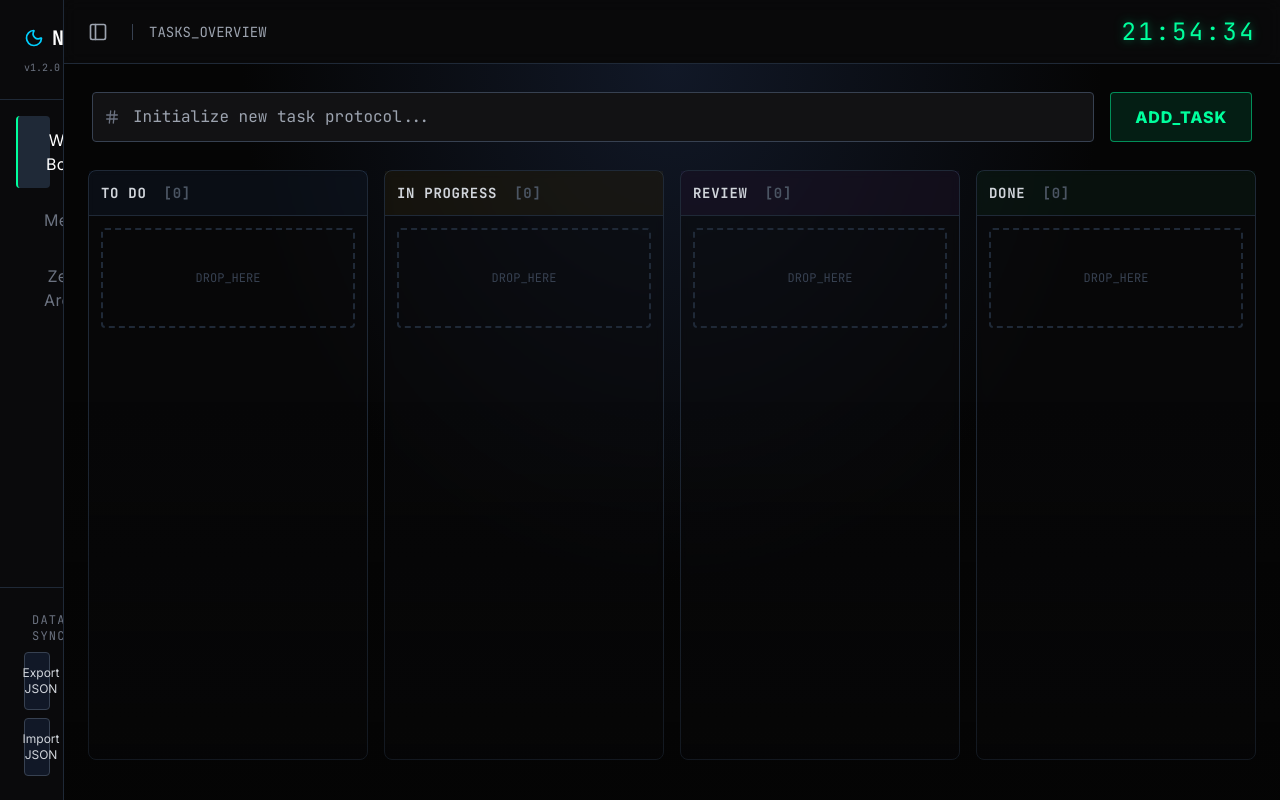
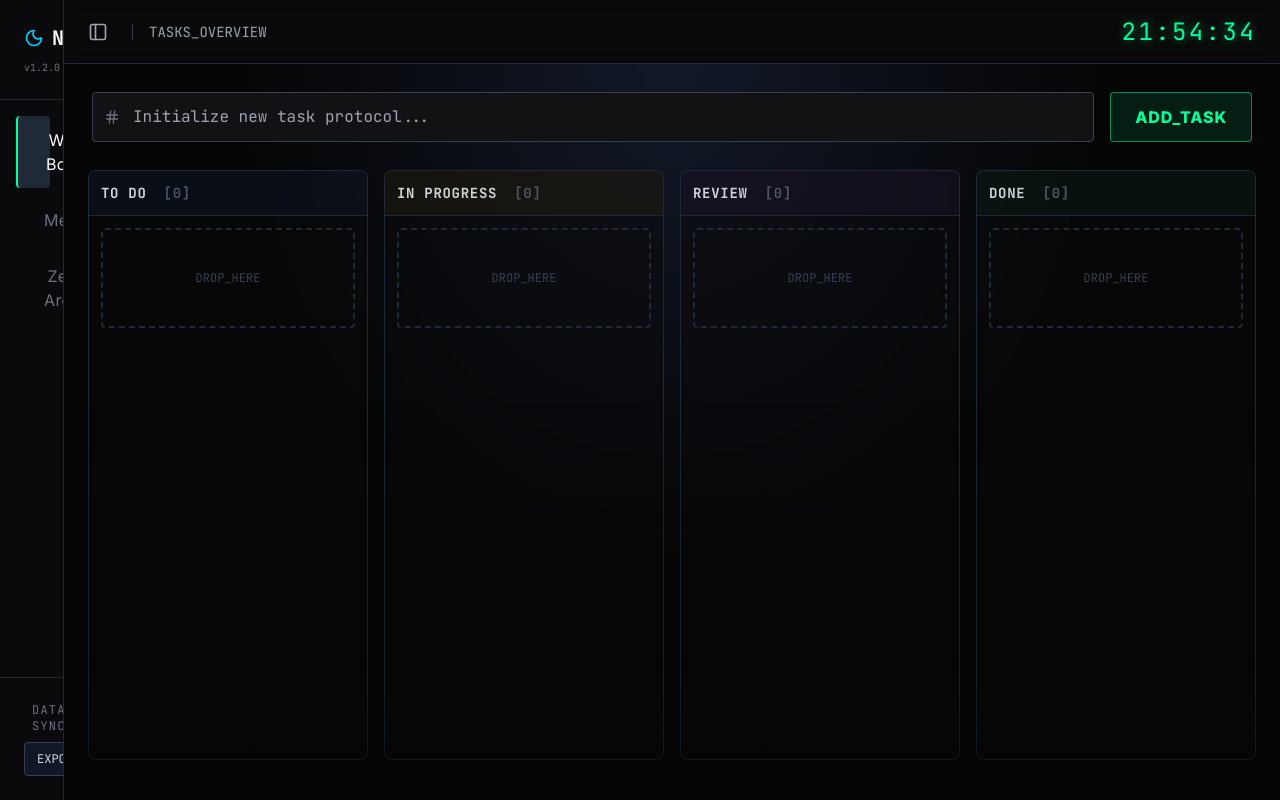
Before and after one commit to davidryuky/NIGHT-SHIFT, a React (Vite) app: page / in a window 1280 px wide. Built offline with nearby package versions, Linux system fonts and the light colour scheme.

Commit message:
feat: Remove unnecessary import and UI elements
Removes the `Download` and `Upload` icons from the `App.tsx` component. These icons were associated with data import/export functionality which has been removed from the UI.

```diff
--- a/App.tsx
+++ b/App.tsx
@@ -5,7 +5,7 @@ import TaskBoard from './components/TaskBoard';
 import Stats from './components/Stats';
 import ZenArea from './components/ZenArea';
 import Clock from './components/Clock';
-import { Moon, Download, Upload, Cpu, Layout, Terminal, PanelLeft, Menu, X, Coffee } from 'lucide-react';
+import { Moon, Cpu, Layout, Terminal, PanelLeft, Menu, X, Coffee } from 'lucide-react';
 
 const App: React.FC = () => {
   const [tasks, setTasks] = useState<Task[]>([]);
@@ -116,14 +116,15 @@ const App: React.FC = () => {
               <Terminal size={12} /> Data Sync
             </label>
 
+            <div className="flex gap-2">
               <button
                 onClick={handleExport}
-              className="w-full flex items-center justify-center gap-2 px-3 py-3 bg-gray-900 border border-gray-700 hover:border-neon-blue text-xs text-gray-300 rounded transition-colors"
+                className="flex-1 flex items-center justify-center px-3 py-2 bg-gray-900 border border-gray-700 hover:border-neon-blue text-xs text-gray-300 rounded transition-colors font-mono hover:text-white"
               >
-              <Download size={14} /> Export JSON
+                EXPORT
               </button>
 
-            <div className="relative w-full">
+              <div className="relative flex-1">
                 <input
                   type="file"
                   accept=".json"
@@ -131,10 +132,11 @@ const App: React.FC = () => {
                   className="absolute inset-0 w-full h-full opacity-0 cursor-pointer"
                 />
                 <button
-                className="w-full flex items-center justify-center gap-2 px-3 py-3 bg-gray-900 border border-gray-700 hover:border-neon-red text-xs text-gray-300 rounded transition-colors"
+                  className="w-full flex items-center justify-center px-3 py-2 bg-gray-900 border border-gray-700 hover:border-neon-red text-xs text-gray-300 rounded transition-colors font-mono hover:text-white"
                 >
-                <Upload size={14} /> Import JSON
+                  IMPORT
                 </button>
+              </div>
             </div>
             {fileError && <p className="text-neon-red text-[10px]">{fileError}</p>}
           </div>
```
Lines whose indentation alone changed are shown as unchanged.
